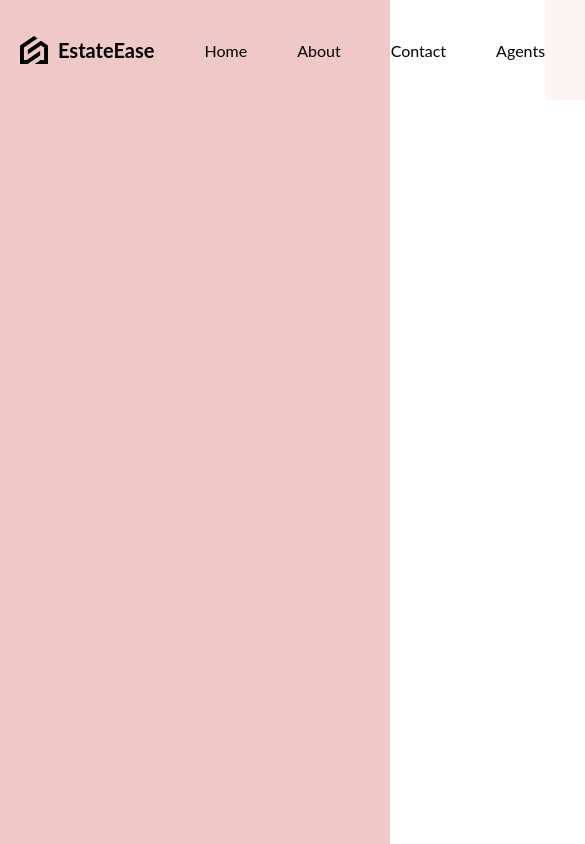
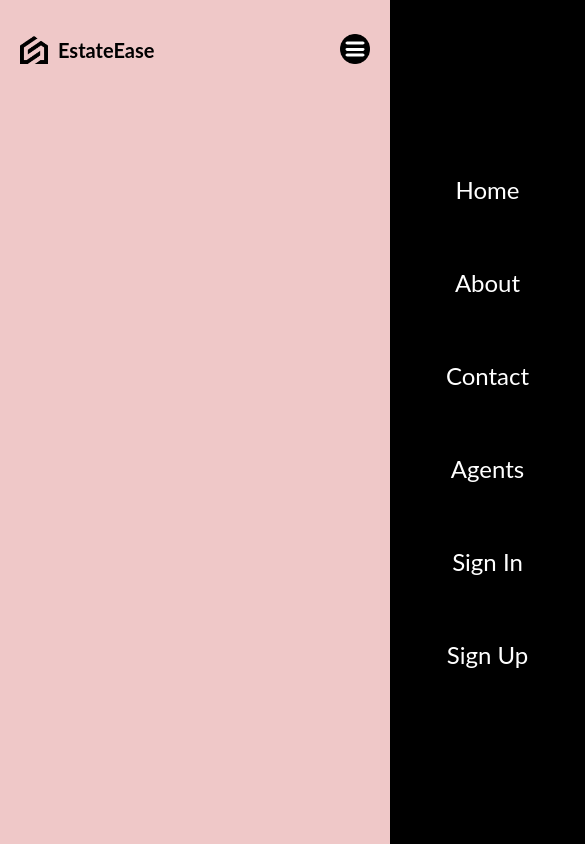
Before and after one commit to laxmanp090404/Estateease, a React (Vite) app in the folder client/: page / in a window 390 px wide. Shown: the top 844 px of the page, 585 px wide, since content can reach past the window. Built offline with nearby package versions, Linux system fonts and the light colour scheme.

Commit message:
feat : Made navbar responsive

```diff
--- a/client/src/components/navbar/Navbar.jsx
+++ b/client/src/components/navbar/Navbar.jsx
@@ -1,11 +1,14 @@
-import React from 'react'
+import React, { useState } from 'react'
 import './navbar.scss'
 const Navbar = () => {
+  const [open,setMenuOpen]  = useState(false);
+  console.log("openstate",open)
   return (
+
     <nav>
       <div className="left">
         <a href='/' className='logo'>
-            <img src='/logo.png' alt='Logo'/>
+          <img src='/logo.png' alt='Logo'  />
           <span>EstateEase</span>
         </a>
         <a href='/'>
@@ -18,6 +21,22 @@ const Navbar = () => {
       <div className="right">
         <a href="/">Sign In</a>
         <a href="/" className='register'>Sign Up</a>
+        <div className="menuIcon" onClick={()=>setMenuOpen(!open)}>
+          {/* <svg xmlns="http://www.w3.org/2000/svg" x="0px" y="0px" width="100" height="100" viewBox="0 0 50 50">
+            <path d="M 5 8 A 2.0002 2.0002 0 1 0 5 12 L 45 12 A 2.0002 2.0002 0 1 0 45 8 L 5 8 z M 5 23 A 2.0002 2.0002 0 1 0 5 27 L 45 27 A 2.0002 2.0002 0 1 0 45 23 L 5 23 z M 5 38 A 2.0002 2.0002 0 1 0 5 42 L 45 42 A 2.0002 2.0002 0 1 0 45 38 L 5 38 z"></path>
+          </svg> */}
+          <img src='/menu.png' alt='menu' />
+        </div>
+        <div className={open ? "menu active":"menu"}>
+        <a href='/'>
+          Home
+        </a>
+        <a href='/'>About</a>
+        <a href='/'>Contact</a>
+        <a href='/'>Agents</a>
+        <a href="/">Sign In</a>
+        <a href="/">Sign Up</a>
+        </div>
       </div>
     </nav>
   )
--- a/client/src/components/navbar/navbar.scss
+++ b/client/src/components/navbar/navbar.scss
@@ -1,3 +1,9 @@
+@import '../../responsive.scss';
+*{
+    padding: 0;
+    margin: 0;
+    box-sizing: border-box;
+}
 nav{
     height: 100px;
     display: flex;
@@ -7,7 +13,10 @@ nav{
     a{
         transition: all 0.4s ease;
         &:hover{
-            scale: 1.05;
+            scale: 1.15;
+        }
+        @include sm{
+            display: none;
         }
     }
     .left{
@@ -26,6 +35,15 @@ nav{
             img{
              width: 28px;
             }
+
+            span{
+                @include md{
+                    display: none;
+                }
+                @include sm{
+                    display: initial;
+                }
+            }
         }
     }
     .right{
@@ -34,8 +52,11 @@ nav{
         align-items: center;
         justify-content: flex-end;
         background-color: #fcf5f3;
-        height: 100%;
+         height: 100%;
 
+        @include md{
+            background-color: transparent;
+        }
         a{
             padding: 12px 24px;
             margin: 20px;
@@ -43,5 +64,49 @@ nav{
         .register{
             background-color: #fece51;
         }
+        .menuIcon{
+            display: none;
+            cursor: pointer;
+            z-index: 900;
+            border-radius: 100%;
+            @include sm{
+                display: inline;
+
+            };
+            // svg{
+            //     width: 30px;
+            //     height: 30px;
+            // }
+            img{
+                width: 30px;
+                height: 30px;
+            }
+        }
+        .menu{
+            position:absolute;
+            background-color: black;
+            color: white;
+            display: flex;
+            flex-direction: column ;
+            justify-content: center;
+            align-items: center;
+            height: 100vh;
+            width: 50%;
+            top: 0;
+            font-size: 24px;
+            //  this hides the menu
+            right: -50%;
+            transition: all 1s ease-in-out;
+
+           &.active{
+            right: 0%;
+
+           }
+           @include sm{
+            a{
+                display: initial;
+            }
+           }
+        }
     }
 }
--- a/client/src/responsive.scss
+++ b/client/src/responsive.scss
@@ -1,3 +1,4 @@
+
 @mixin sm{
     @media(max-width: 738px){
         @content;
```
Lines whose indentation alone changed are shown as unchanged.
